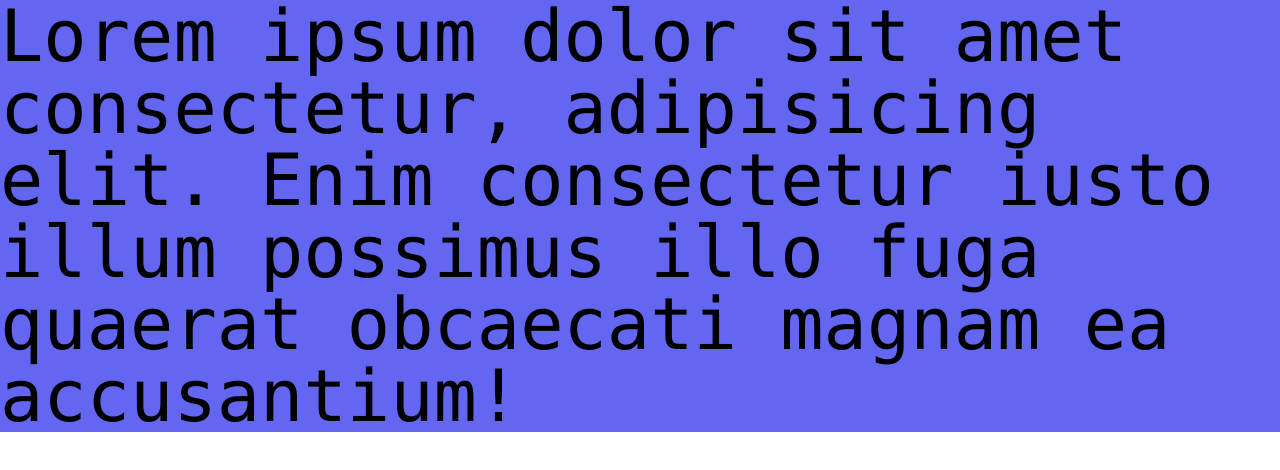
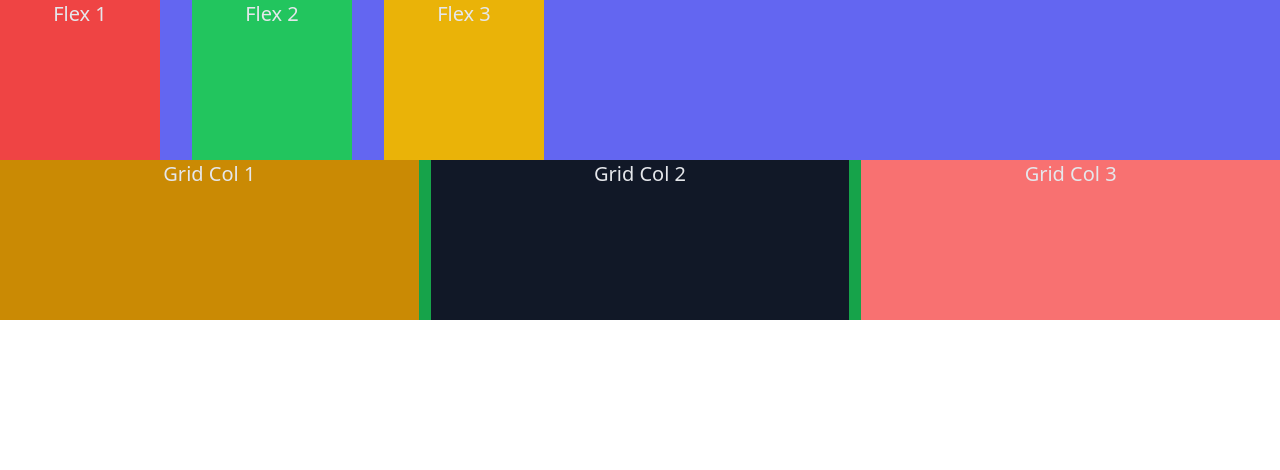
Before and after one commit to rahmani-djamel/Tailwind-Course, a website: page public/index.html in a window 1280 px wide. Drawn offline with Linux system fonts and the light colour scheme.

Commit message:
Grid System And Flex Box

```diff
--- a/public/index.html
+++ b/public/index.html
@@ -6,12 +6,31 @@
   <link href="output.css" rel="stylesheet">
 </head>
 <body>
-  <div class="container bg-indigo-500 mx-auto">
-    <p class="font-mono text-7xl">
-      Lorem ipsum dolor sit amet consectetur, adipisicing elit.
-      Enim consectetur iusto illum possimus illo fuga quaerat
-      obcaecati magnam ea accusantium!
-    </p>
+  <div class="lg:container bg-indigo-500 xl:mx-auto">
+    <div class="flex gap-8 flex-wrap">
+      <div class="flex-initial font-sans bg-red-500 h-40 w-40 text-center text-gray-200 text-xl">
+         Flex 1
+      </div>
+      <div class="flex-initial font-sans bg-green-500 h-40 w-40 text-center text-gray-200 text-xl">
+        Flex 2
+     </div>
+     <div class="flex-initial font-sans bg-yellow-500 h-40 w-40 text-center text-gray-200 text-xl">
+      Flex 3
+   </div>
+    </div>
+  </div>
+  <div class="container mx-auto bg-green-600">
+    <div class="grid lg:grid-cols-3 md:grid-cols-2   gap-3">
+      <div class="bg-yellow-600 font-sans text-center w-full h-40 text-center text-gray-200 text-xl">
+         Grid Col 1
+      </div>
+      <div class="bg-gray-900 font-sans text-center w-full h-40 text-center text-gray-200 text-xl">
+        Grid Col 2
+     </div>
+     <div class="bg-red-400 font-sans text-center w-full h-40 text-center text-gray-200 text-xl">
+      Grid Col 3
+   </div>
+    </div>
   </div>
 </body>
 </html>
```
Also changed, not shown: public/output.css.
